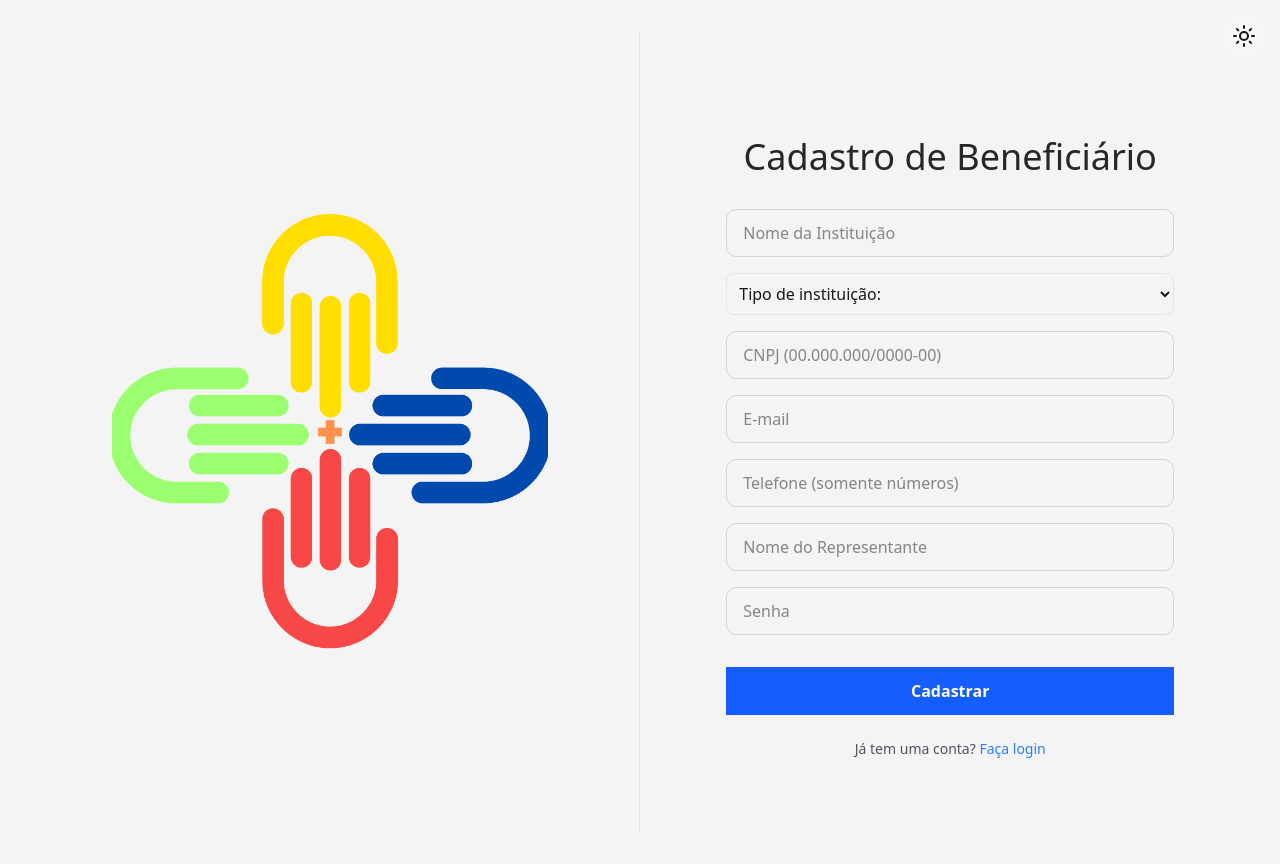
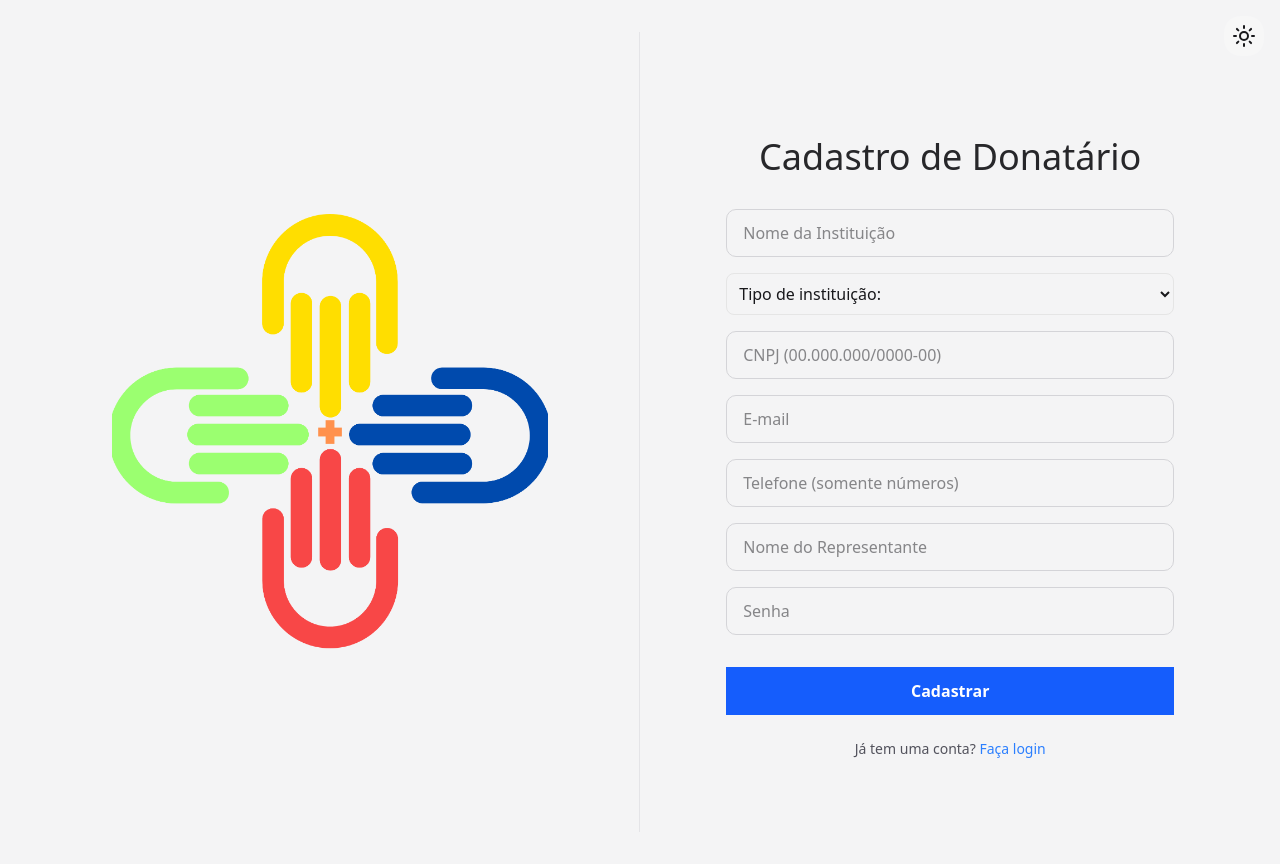
Before and after one commit to franpazello96/Ampara, a Next.js app: page /signupRecebedor in a window 1280 px wide. Built offline with nearby package versions, Linux system fonts and the light colour scheme.

Commit message:
Change the signupRecebedor to Donatario

```diff
--- a/src/app/(auth)/signupRecebedor/page.tsx
+++ b/src/app/(auth)/signupRecebedor/page.tsx
@@ -124,7 +124,7 @@ export default function SignupRecebedor() {
           </div>
 
           <h1 className="text-4xl font-medium text-zinc-800 dark:text-zinc-100 text-center">
-            Cadastro de Beneficiário
+            Cadastro de Donatário
           </h1>
 
           <form onSubmit={handleSubmit(onSubmit)} className="flex flex-col gap-4 max-w-md mx-auto mt-6">
```
